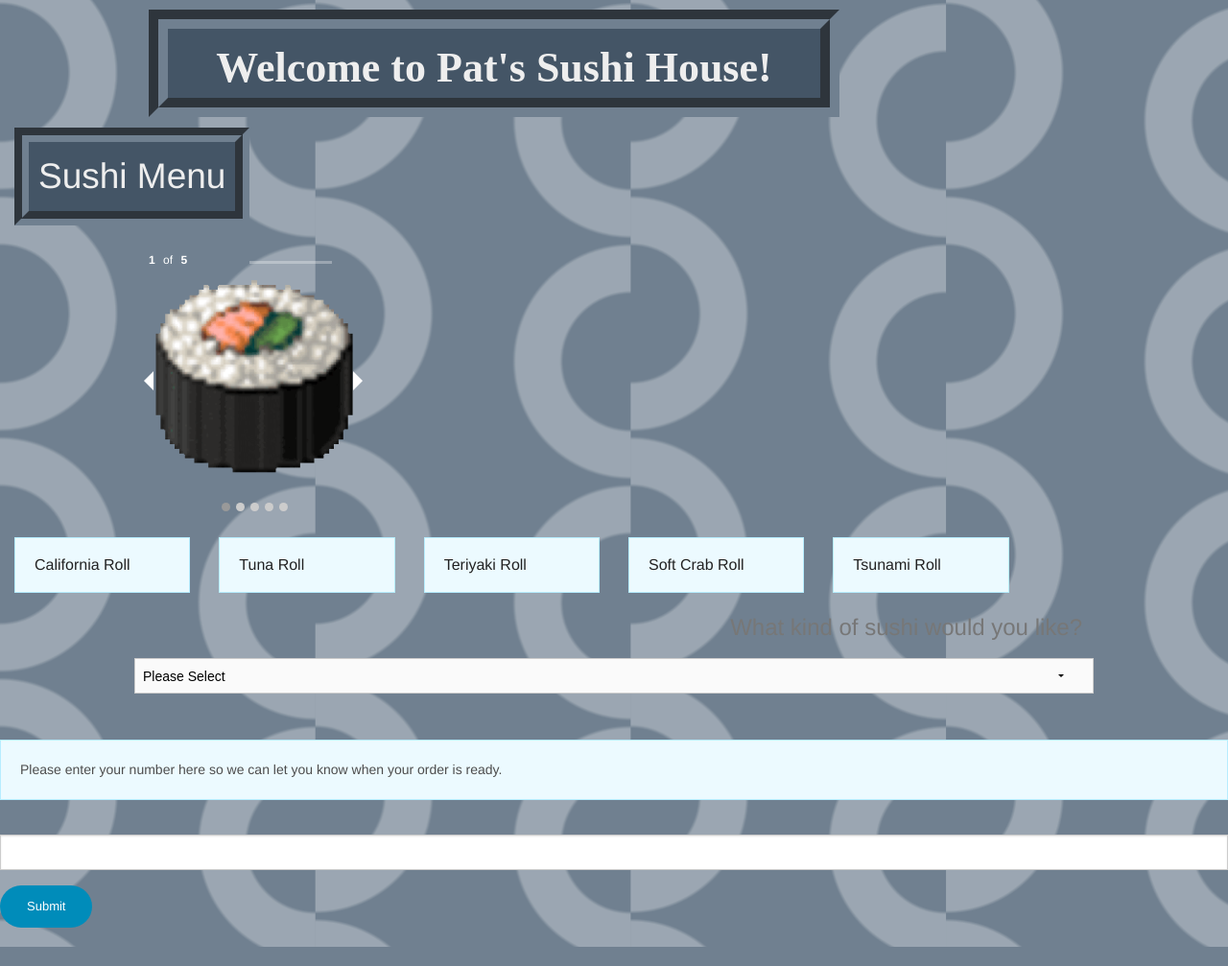
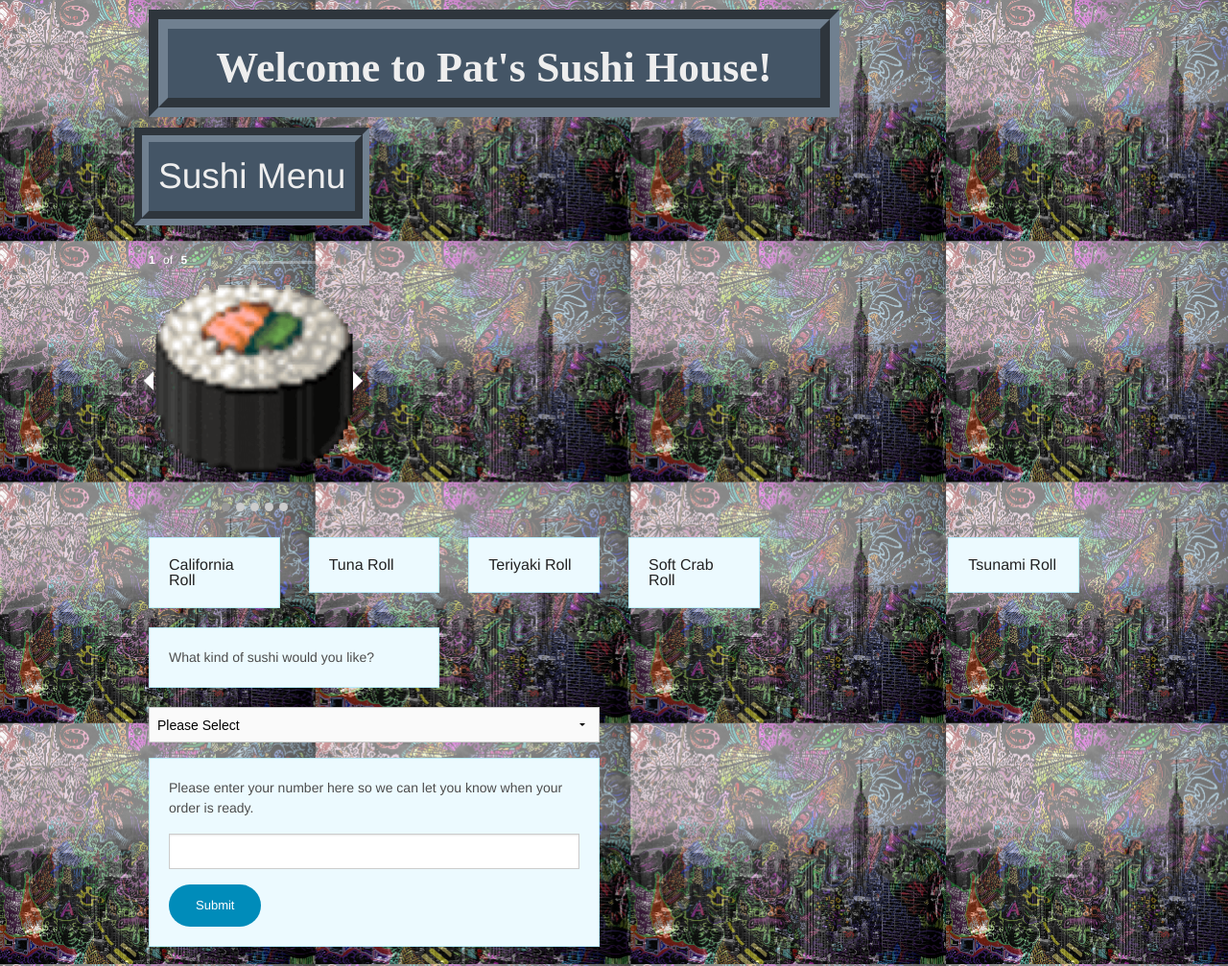
Before and after one commit to Scorpio750/Pats-Sushi-House, a Flask app: page / in a window 1280 px wide. Shown: the whole page at 96% size. Run offline with Flask 2, Linux system fonts and the light colour scheme.

Commit message:
its getting trippy

```diff
--- a/static/style.css
+++ b/static/style.css
@@ -4,7 +4,7 @@ body {
 	radial-gradient(circle at 0% 50%, transparent 20%, rgba(255,255,255,.3) 21%, rgba(255,255,255,.3) 34%, transparent 35%, transparent) 0 -50px;
 	background-color: slategray;
 	background-size:75px 100px;
-	-webkit-animation: background-transition 8s linear 7.5s, animated-background 1.09s linear 18.05s alternate infinite, shake 2s ease 3.5s alternate 2;
+	-webkit-animation: background-transition 8s linear 7.5s, animated-background 1.09s linear 17.75s alternate infinite, shake 2s ease 3.5s alternate 2;
 }
 
 h1 {
@@ -69,7 +69,6 @@ h2 {
 	0% { -webkit-transform: rotate(0deg); }
 	100% {
 		-webkit-transform: rotate(-20deg);
-		background-position: -45% -45%;
 }
 }
 
@@ -82,7 +81,23 @@ h2 {
 	to { margin-left:150%; }
 }
 @-webkit-keyframes background-transition {
-	from {}
+	from {
+	}
+	5% {
+		background-image: url('img/trippy.jpg');
+	}
+	20% {
+		background-image: url('img/skyline.jpg');
+	}
+	35% {
+		background-image: url('img/psychedelic.jpg');
+	}
+	60% {
+		background-image: url('img/artwork_colors.jpg');
+	}
+	80% {
+		background-image: url('img/Trippy-Wallpaper.jpg');
+	}
 to {
 	background-image: url('/static/img/Trippy-Wallpaper.jpg');
 	background-size: 150% 150%;
--- a/templates/index.html
+++ b/templates/index.html
@@ -16,8 +16,8 @@
 			</div>
 		</div>
 
-		<div class="row, h2-slideoff">
-			<div class="large-6 columns">
+		<div class="row">
+			<div class="large-6 columns, h2-slideoff">
 				<h2>Sushi Menu</h2>
 			</div>
 		</div>
@@ -32,6 +32,7 @@
 			</div>
 		</div>
 
+		<div class="row">
 			{% for item in menu %}
 			<div class="small-2 columns">
 				<div class="callout panel">
@@ -39,16 +40,18 @@
 				</div>
 			</div>
 			{% endfor %}
+		</div>
 
 		<div class="row">
-			<div class="large-12 columns">
+			<div class="small-4 column">
+				<div class="callout panel">
 					<form action="/order">
-					<label class="joyride-close-tip" style="margin-left:0px">What kind of sushi would you like? </label>
+						<label>What kind of sushi would you like? </label>
 					</div>
 				</div>
-			<br><br>
+			</div>
 			<div class="row">
-				<div class="6-column">
+				<div class="small-6 column">
 					<select name="sushi">
 						<option value=""> Please Select </option>
 						{% for item in menu %}
@@ -58,12 +61,16 @@
 				</div>
 			</div>
 
-			<br><br>
-
-			<label class="callout panel">Please enter your number here so we can let you know when your order is ready.</label><br>
+			<div class="row">
+				<div class="medium-6 medium-4 column">
+					<div class="callout panel">
+						<label>Please enter your number here so we can let you know when your order is ready.</label><br>
 						<input type="text" />
 						<input class="small round button" type="submit" value="Submit" />
 					</form>
+				</div>
+			</div>
+		</div>
 
 		<script src="/static/js/vendor/jquery.js"></script>
 		<script src="/static/js/vendor/fastclick.js"></script>
--- a/templates/order.html
+++ b/templates/order.html
@@ -2,6 +2,7 @@
 <html>
 	<head>
 		<title>Patrick's Sushi House</title>
+		<link rel="stylesheet" href="static/css/foundation.css">
 	</head>
 
 	<body>
```
Also changed, not shown: static/img/artwork_colors.jpg (added), static/img/psychedelic.jpg (added), static/img/trippy.jpg (added), 2 other files. Lines whose indentation alone changed are shown as unchanged.
